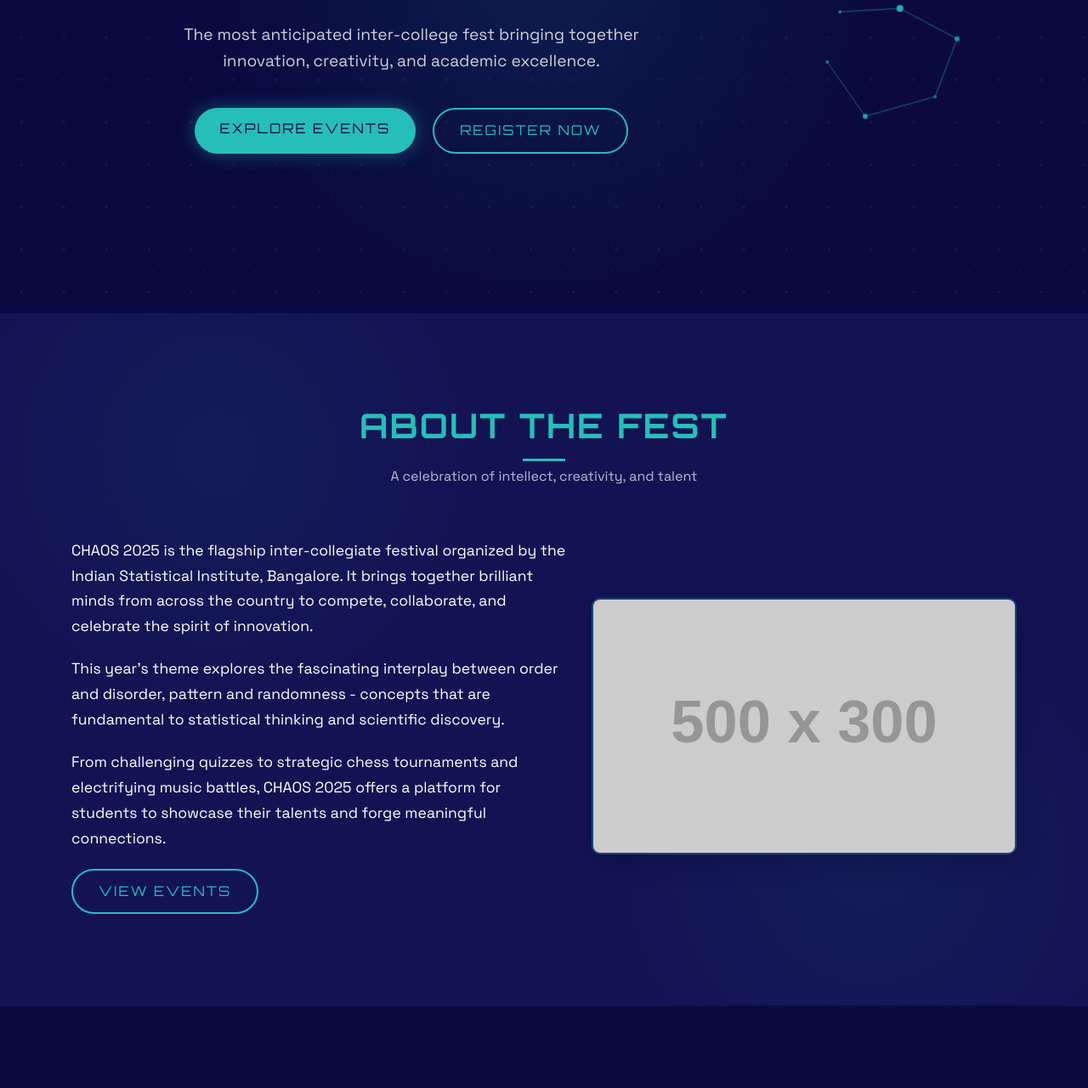
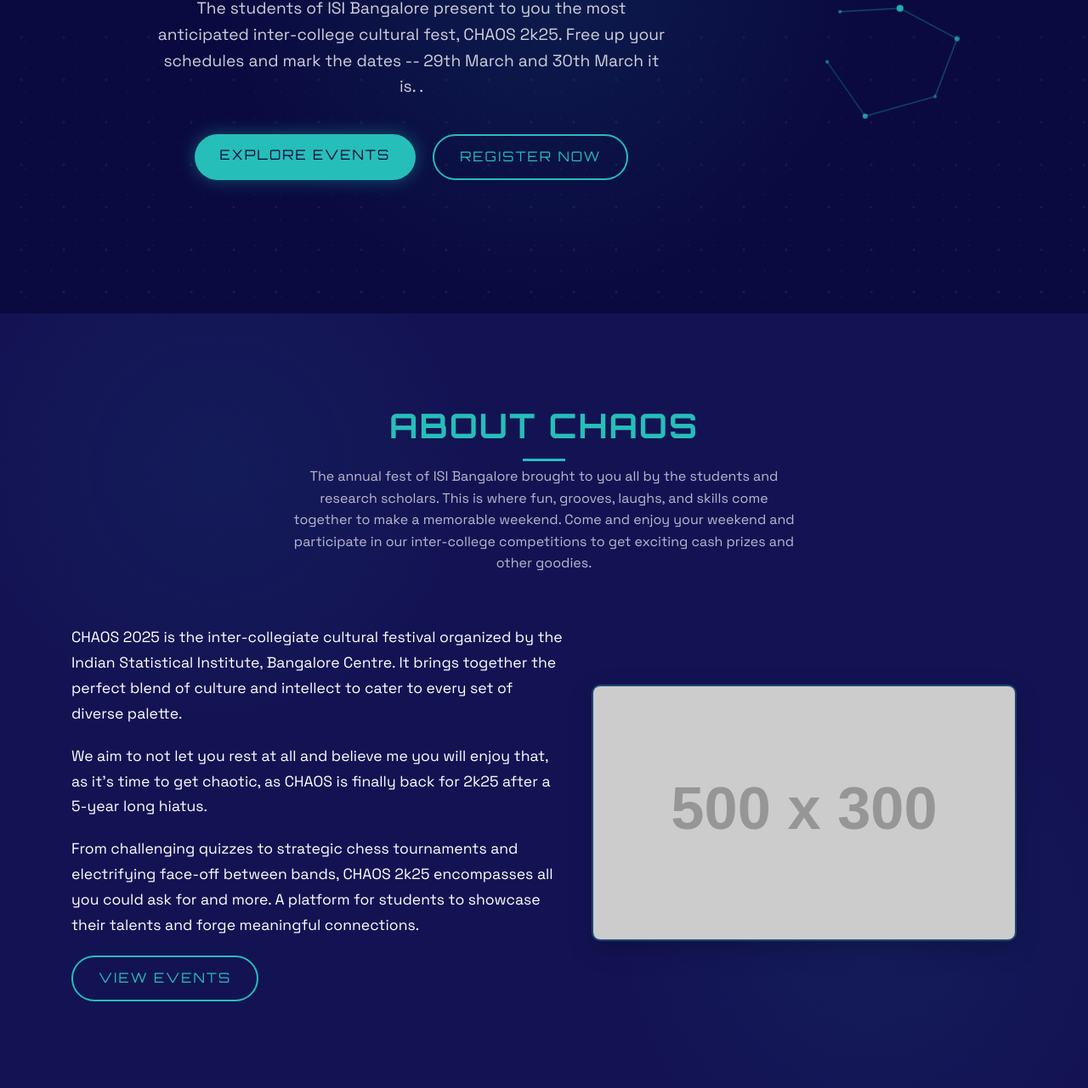
Before and after one commit to CHAOSISIB/chaosisib.github.io, a plain HTML site: page index.html in a window 1280 px wide. Shown: the part 431-1712 px from the top of the page at 85% size. Drawn offline with Linux system fonts and the light colour scheme; placeholder pictures from the web are drawn by us.

Commit message:
BoB update

```diff
--- a/index.html
+++ b/index.html
@@ -868,8 +868,7 @@
                 <h3 class="hero-subtitle">ISI Bangalore Presents</h3>
                 <h1 class="hero-title">CHAOS</h1>
                 <div class="hero-year">2025</div>
-                <p class="hero-description">The most anticipated inter-college fest bringing together innovation,
-                    creativity, and academic excellence.</p>
+                <p class="hero-description">The students of ISI Bangalore present to you the most anticipated inter-college cultural fest, CHAOS 2k25. Free up your schedules and mark the dates -- 29th March and 30th March it is. .</p>
                 <div class="cta-buttons">
                     <a href="#events" class="btn btn-primary">Explore Events</a>
                     <a href="#registration" class="btn btn-outline">Register Now</a>
@@ -882,19 +881,16 @@
     <section class="about" id="about">
         <div class="container">
             <div class="section-header">
-                <h2 class="section-title">About The Fest</h2>
-                <p class="section-subtitle">A celebration of intellect, creativity, and talent</p>
+                <h2 class="section-title">About CHAOS</h2>
+                <p class="section-subtitle">The annual fest of ISI Bangalore brought to you all by the students and research scholars. This is where fun, grooves, laughs, and skills come together to make a memorable weekend. Come and enjoy your weekend and participate in our inter-college competitions to get exciting cash prizes and other goodies.</p>
             </div>
 
             <div class="about-content">
                 <div class="about-text">
-                    <p>CHAOS 2025 is the flagship inter-collegiate festival organized by the Indian Statistical
-                        Institute, Bangalore. It brings together brilliant minds from across the country to compete,
-                        collaborate, and celebrate the spirit of innovation.</p>
-                    <p>This year's theme explores the fascinating interplay between order and disorder, pattern and
-                        randomness - concepts that are fundamental to statistical thinking and scientific discovery.</p>
-                    <p>From challenging quizzes to strategic chess tournaments and electrifying music battles, CHAOS
-                        2025 offers a platform for students to showcase their talents and forge meaningful connections.
+                    <p>CHAOS 2025 is the inter-collegiate cultural festival organized by the Indian Statistical Institute, Bangalore Centre. It brings together the perfect blend of culture and intellect to cater to every set of diverse palette. </p>
+                    <p>We aim to not let you rest at all and believe me you will enjoy that, as it's time to get chaotic, as CHAOS is finally back for 2k25 after a 5-year long hiatus.</p>
+                    <p>From challenging quizzes to strategic chess tournaments and electrifying face-off between bands, CHAOS
+                        2k25 encompasses all you could ask for and more. A platform for students to showcase their talents and forge meaningful connections.
                     </p>
                     <a href="#events" class="btn btn-outline">View Events</a>
                 </div>
@@ -923,8 +919,7 @@
                     <div class="event-content">
                         <h3 class="event-title">Fractopedia</h3>
                         <p class="event-subtitle">Quiz Tournament</p>
-                        <p class="event-subtitle">Quiz Tournament</p>
-                        <p class="event-description">Test your knowledge across diverse domains in our flagship quiz
+                        <p class="event-description">Test your knowledge across diverse domains in our quiz
                             competition. From science and technology to arts and culture, Fractopedia challenges your
                             intellect at every turn.</p>
                         <div class="event-footer">
@@ -964,9 +959,8 @@
                     <div class="event-content">
                         <h3 class="event-title">Orbitune</h3>
                         <p class="event-subtitle">Battle of Bands</p>
-                        <p class="event-description">Unleash your musical talent in our battle of the bands competition.
-                            Orbitune is a platform for aspiring musicians to showcase their originality and stage
-                            presence.</p>
+                        <p class="event-description">Unleash your musical talent in our battle of the bands. With a prize pool of 50,000, this is an opportunity like never before. Bring your teams, and make your audience groove to your wonderful music. Register at just 100 per team. But wait!! It doesn't end here. To reduce your hassle we have most of it sorted for you. Drums, Bass Guitars, Acoustic Guitars, Electric Guitars, or Keyboards -- there's no need to carry them we have it ready for you right at the stage that you will grace with your presence. Other niche instruments, guys please bring them, we don't have them ready at hand.</p>
+                        <p>Be here by 3:00pm on 29th March. Don't be late, we start at 4:00pm sharp.</p>
                         <div class="event-footer">
                             <a href="pdfs/orbitune.pdf" class="btn btn-outline" target="_blank"
                                 onclick="return checkFileExists(this.href);">Download Details</a>
```
